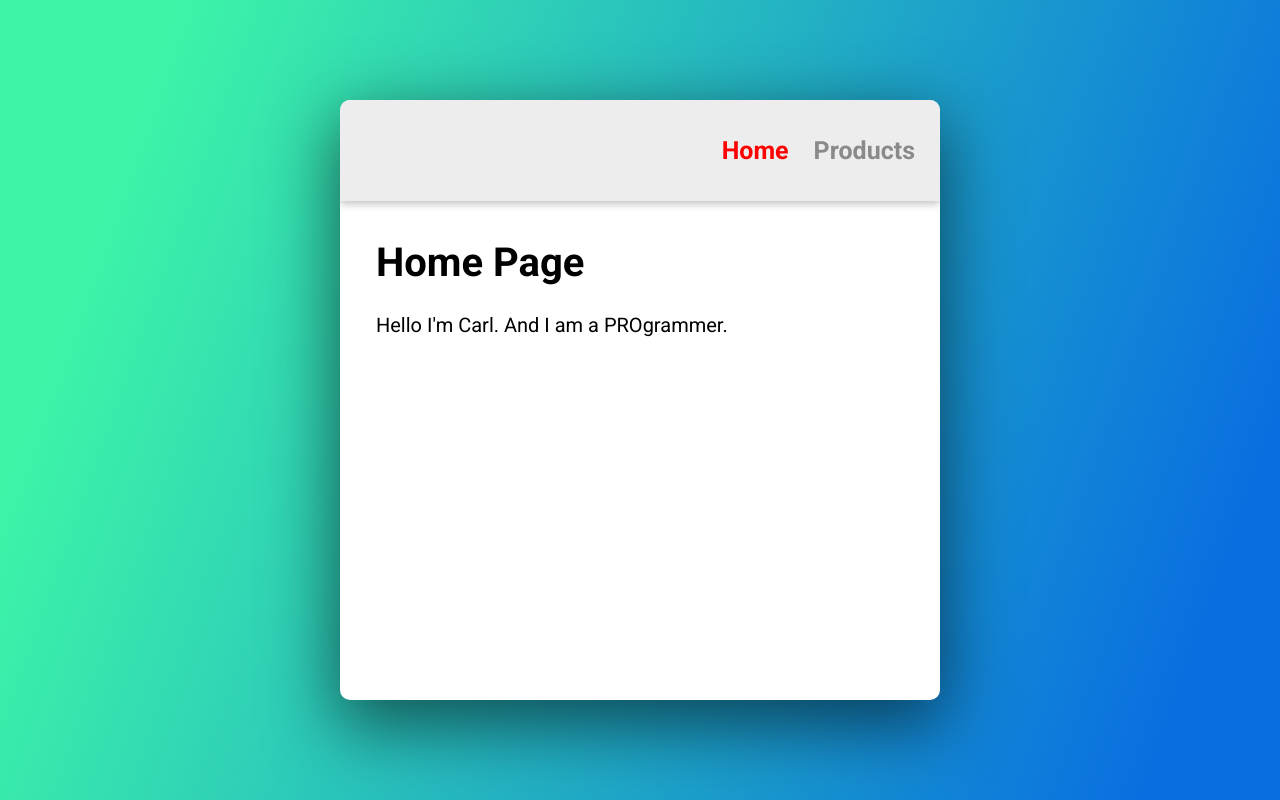
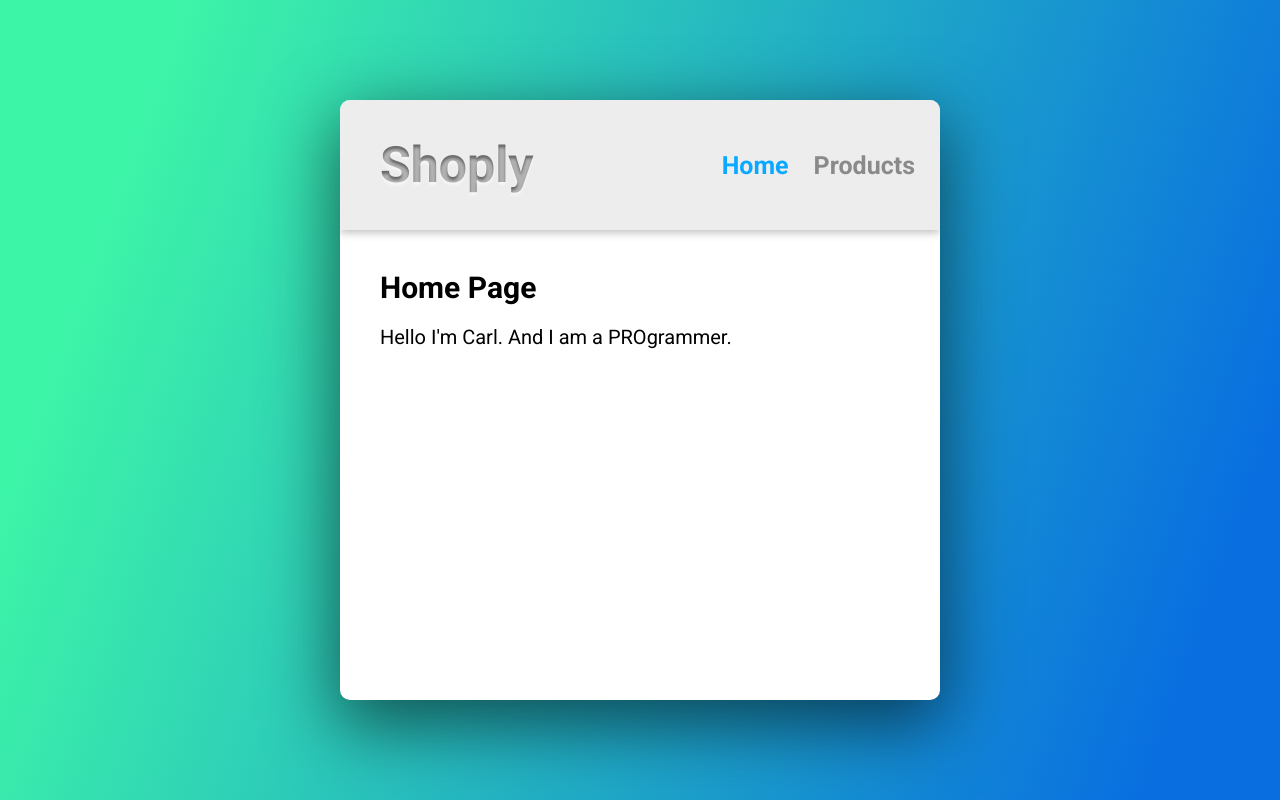
Before and after one commit to CarlEvaristo/react-router-practice, a React (Create React App) app: page / in a window 1280 px wide. Built offline with nearby package versions, Linux system fonts and the light colour scheme.

Commit message:
final commit

```diff
--- a/public/styles.css
+++ b/public/styles.css
@@ -19,8 +19,8 @@ body {
     align-items:center;
 }
 h1 {
-    font-size: 4rem;
-    margin-top: 0.5em;
+    font-size: 3rem;
+    margin-top: 0;
 }
 p{
     font-size: 2rem;
@@ -43,11 +43,24 @@ a:active {
     aspect-ratio: 1;
     box-shadow: rgba(0, 0, 0, 0.56) 0px 22px 70px 4px;
 }
+.logoTitle {
+    font-size: 5rem;
+    margin: 0em 4rem;
+    color: rgb(255, 255, 255);
+    font-weight: 700;
+    background-color: #666666;
+    -webkit-background-clip: text;
+    -moz-background-clip: text;
+    background-clip: text;
+    color: transparent;
+    text-shadow: rgba(255,255,255,0.5) 0px 3px 3px;
+}
 nav {
     background-color: rgb(237, 237, 237);
     box-shadow: rgba(0, 0, 0, 0.24) 0px 3px 8px;
     padding: 2em 0;
     display: flex;
+    align-items: center;
 }
 .menuItem {
     font-size: 2.5rem;
@@ -60,10 +73,11 @@ nav {
     margin: 0 1em 0 auto;
 }
 .active{
-    color:red;
+    color: rgb(9, 169, 255);
 }
 main {
-    padding:1em 2em;
+    padding:4rem;
+    padding-bottom: 6rem;
     overflow-y:auto;
     height:100%;
 }
--- a/src/components/App.js
+++ b/src/components/App.js
@@ -14,6 +14,7 @@ function App() {
     return (
         <div className="container">
             <nav>
+                <h1 className="logoTitle">Shoply</h1>
                 <Link to="/" className={`menuItem marginLeft ${homeClass}`}>Home</Link>
                 <Link to="/products" className={`menuItem ${productClass}`}>Products</Link>
             </nav>
--- a/src/components/Detail.js
+++ b/src/components/Detail.js
@@ -13,7 +13,7 @@ function Detail() {
             <h3>Price: ${item.price}</h3>
             <p>{item.description}</p>
             <Link to="/products" className="backBtn">
-                <i class="fa-solid fa-rotate-left"></i> Back to all Products
+                <i className="fa-solid fa-rotate-left"></i> Back to all Products
             </Link>
         </>
 
```
